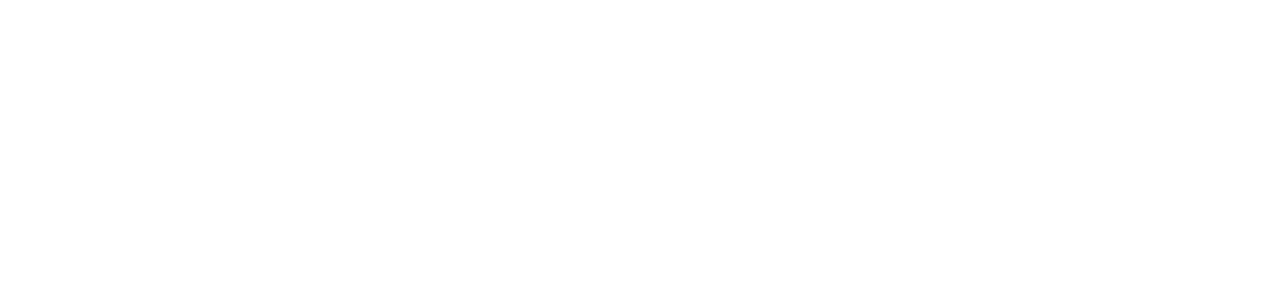
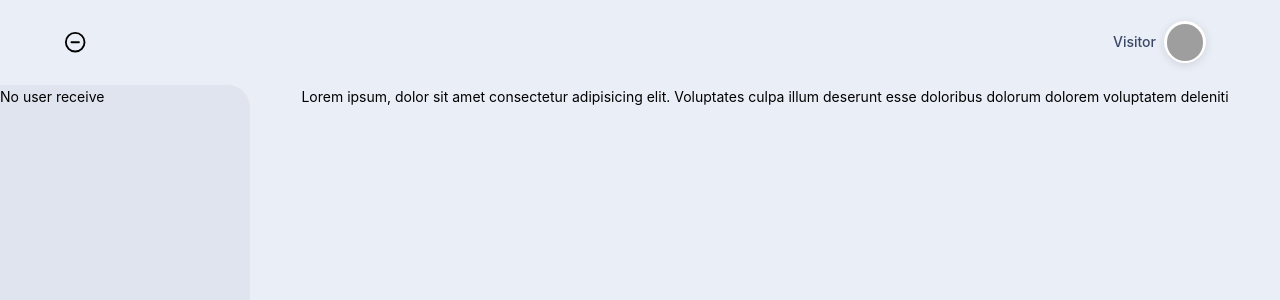
Before and after one commit to Grapeka/Intern-sniper-client, a React (Vite) app: page / in a window 1280 px wide. Before the commit this address had no page. Shown: the top 300 px of the page. Built offline with nearby package versions, Linux system fonts and the light colour scheme; grey boxes are pictures that could not be loaded.

Commit message:
feat: create homepage

```diff
--- a/src/App.tsx
+++ b/src/App.tsx
@@ -1,22 +1,25 @@
-import { useState } from 'react'
-import Login from './pages/Login'
-import Signup from './pages/Signup'
-import Profile from './pages/Profile'
-import { Link, Route, Routes } from 'react-router-dom'
-import './App.css'
+import { useState } from "react";
+import Login from "./pages/Login";
+import Signup from "./pages/Signup";
+import Profile from "./pages/Profile";
+import Sidebar from "./components/SideBar";
+import Home from "./pages/Home";
+import { Link, Route, Routes } from "react-router-dom";
+import "./App.css";
 
 function App() {
-  const [count, setCount] = useState(0)
+  const [count, setCount] = useState(0);
 
   return (
     <div className="App">
       <Routes>
-        <Route path='/login' element={<Login />} />
-        <Route path='/signup' element={<Signup />} />
-        <Route path='/profile' element={<Profile />} />
+        <Route path="/" element={<Home />} />
+        <Route path="/login" element={<Login />} />
+        <Route path="/signup" element={<Signup />} />
+        <Route path="/profile" element={<Profile />} />
       </Routes>
     </div>
-  )
+  );
 }
 
-export default App
+export default App;
--- /dev/null
+++ b/src/pages/Home/index.tsx
@@ -0,0 +1,22 @@
+import React, { useState } from "react";
+
+import AppPage from "../../layouts/AppPage";
+import User from "../../types/User";
+
+type Props = {
+  user: User;
+};
+
+function Home() {
+  const [user, setUser] = useState(null);
+  return (
+    <AppPage user={user}>
+      <div>
+        Lorem ipsum, dolor sit amet consectetur adipisicing elit. Voluptates
+        culpa illum deserunt esse doloribus dolorum dolorem voluptatem deleniti
+      </div>
+    </AppPage>
+  );
+}
+
+export default Home;
```
Also changed, not shown: src/pages/Home/index.module.scss (added).
